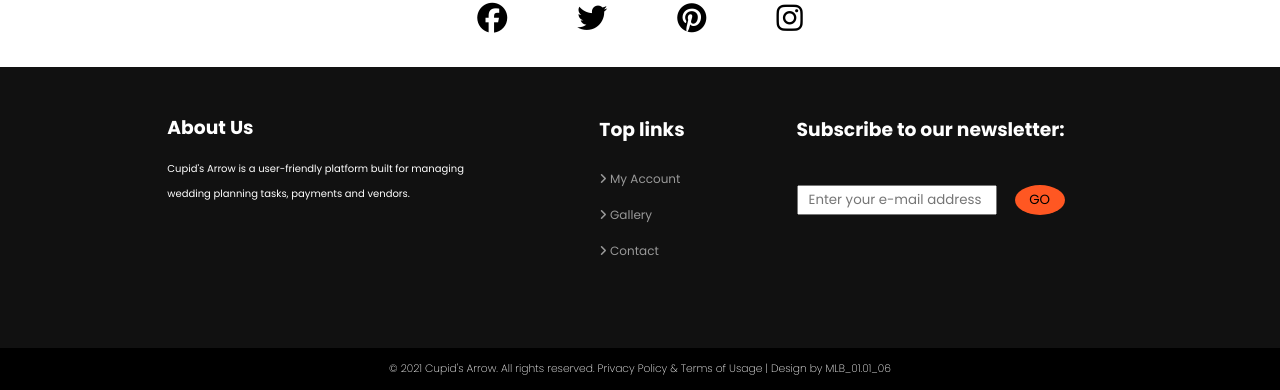
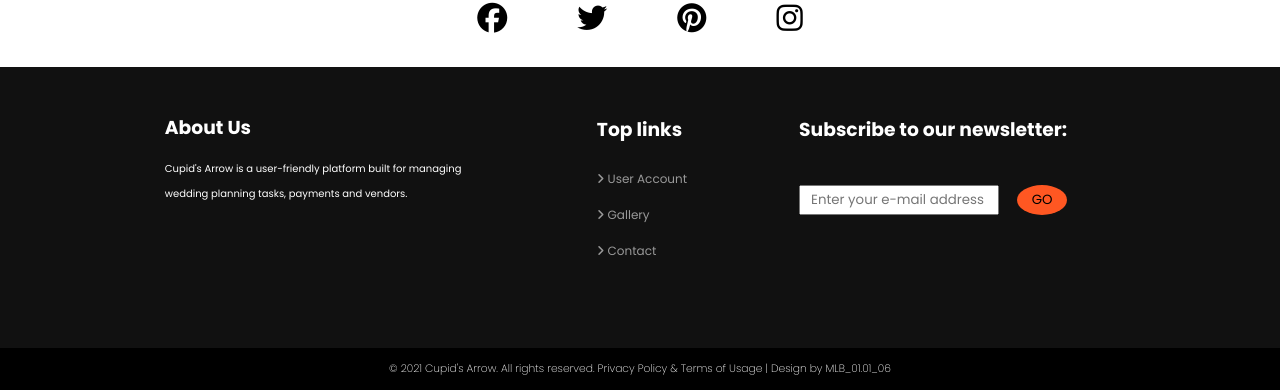
Before and after one commit to christancf/wedding-planning-system, a PHP site: page /sai-final/photography-say.php in a window 1280 px wide. Shown: the part 3089-3479 px from the top of the page. Run offline with PHP 8.4, Linux system fonts and the light colour scheme; data comes from the database, SQL or seed files in the repository; some libraries are stand-ins or nearby versions.

Commit message:
Updated code

```diff
--- a/photography-say.php
+++ b/photography-say.php
@@ -157,7 +157,7 @@
                         <li><a href="gallery-cha.html">GALLERY</a></li>
                         <!-- if user has logged in, go to overview page, else, go to login -->
                         <li><a href="<?php if(isset($_SESSION['userID'])) { ?>overview-chr.php<?php } else { ?>log-in-say.php<?php }?>">OVERVIEW</a></li>
-                        <li><a href="checklist-cha.html">CHECKLIST</a></li>
+                        <li><a href="<?php if(isset($_SESSION['userID'])) { ?>checklist-cha.html<?php } else { ?>log-in-say.php<?php }?>">CHECKLIST</a></li>
                         <li><a href="contact-cha.php">CONTACT</a></li>
                     </ul>
                 </div>
@@ -358,12 +358,9 @@
                 <div class="ftlink">
                     <h3>Top links</h3>
                     <ul>
-                        <li><a href="<?php if(isset($_SESSION['userID'])) { ?>user-account-say.php<?php } else { ?>log-in-say.php<?php }?>"><i class="fa fa-angle-right"></i>&nbspMy Account</a></li>
-                        <!-- <li><a href="vendors.html"><i class="fa fa-angle-right"></i>&nbspVendors</a></li> -->
+                        <li><a href="<?php if(isset($_SESSION['userID'])) { ?>user-account-say.php<?php } else { ?>log-in-say.php<?php }?>"><i class="fa fa-angle-right"></i>&nbspUser Account</a></li>
                         <li><a href="gallery-cha.html"><i class="fa fa-angle-right"></i>&nbspGallery</a></li>
-                        <!-- <li><a href="service.html"><i class="fa fa-angle-right"></i>&nbspService</a></li> -->
                         <li><a href="contact-cha.php"><i class="fa fa-angle-right"></i>&nbspContact</a></li>
-                        <!-- <li><a href="help.html"><i class="fa fa-angle-right"></i>&nbspHelp</a></li> -->
                     </ul>
                 </div>
                 <div class="form">
```
